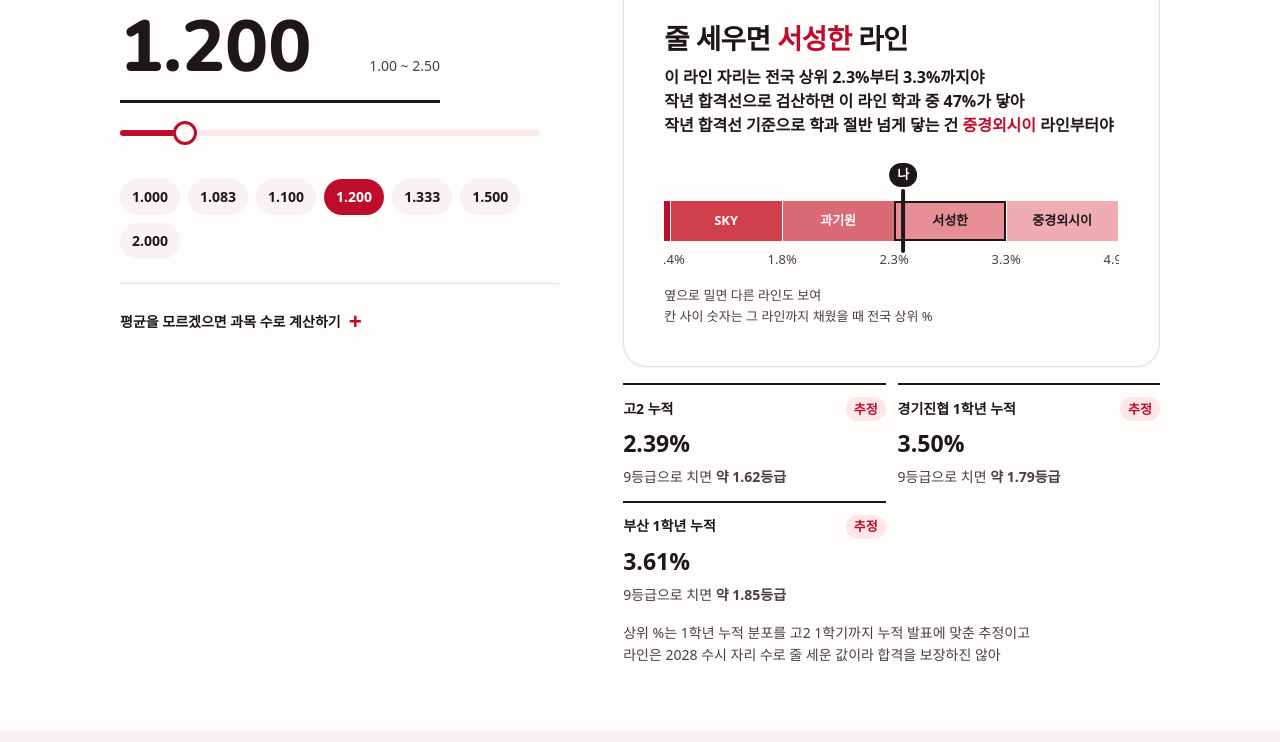
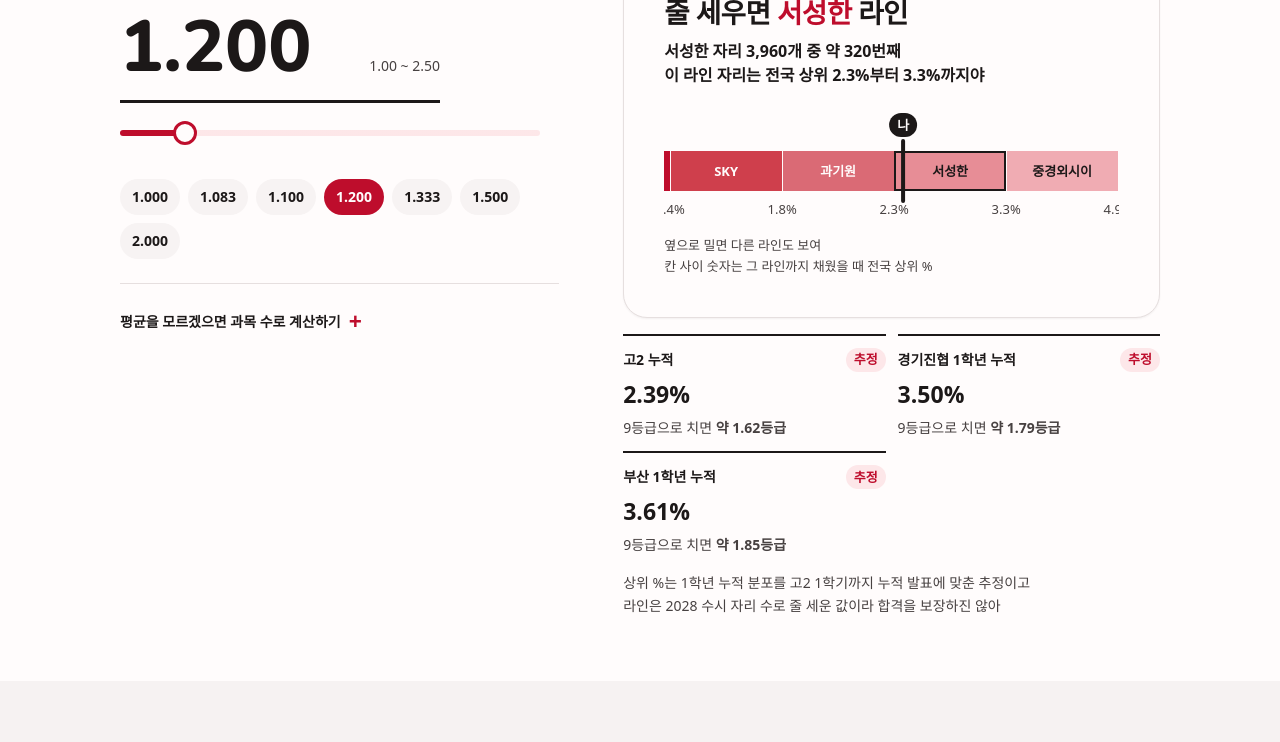
Before and after one commit to mimimnjn/5grade-metacognition, a plain HTML site: page index.html in a window 1280 px wide. Shown: the part 322-1064 px from the top of the page. Drawn offline with nearby package versions, Linux system fonts and the light colour scheme; a web font is replaced by a local one.

Commit message:
Show seat-queue position instead of cut checks in the result
Drop the 9-grade conversion and last-year cut lines from the headline result
and show where the national rank falls inside the line's seats.

Co-Authored-By: Claude Opus 5.5 <noreply@anthropic.com>
Claude-Session: https://claude.ai/code/session_01DLg1cystLirrZB3f4dp3sV

```diff
--- a/index.html
+++ b/index.html
@@ -367,8 +367,7 @@ footer { padding-block: var(--space-lg) var(--space-2xl); border-top: var(--rule
     <ul class="notes">
       <li>목표를 잡는 데 쓰는 도구야<br>실제 지원은 학교 선생님 상담이랑 어디가 입결로 꼭 다시 확인해</li>
       <li>결과 칸은 내 상위 %로 전국 등수를 내고 각 대학 2028 전형계획의 수시 학생부교과 학생부종합 자리를 위에서부터 채워서 라인을 정해<br>정시 논술 실기 자리는 내신 줄이 아니라서 뺐어</li>
-      <li>검산 줄은 내 상위 %를 같은 상위 %의 9등급제 선배 평균으로 바꿔서 어디가 2026 수시 입결의 학과별 50%컷과 비교한 비율이야</li>
-      <li>50%컷은 그 학과 합격자 가운데 학생의 내신이야<br>그보다 낮은 평균으로 붙은 학생도 절반은 있다는 뜻</li>
+      <li>상위 %는 발표된 숫자에 맞춘 추정이야<br>1.00과 2.0 이하는 고2 누적 발표값에 맞췄고 그 사이는 1학년 누적 분포 모양을 따라 채웠어</li>
       <li>기회균형 농어촌 특성화고처럼 지원 자격이 따로 있는 전형은 뺐고 지역인재 자리는 같은 학년 상위권이 채우니까 넣었어</li>
       <li>학종은 세특과 활동을 같이 보니까 같은 평균이라도 교과보다 범위가 넓어</li>
       <li>상위 %는 부산과 경기진협 협력교 자료로 만든 추정이라 전국 전체 표본은 아니야</li>
@@ -1181,7 +1180,7 @@ footer { padding-block: var(--space-lg) var(--space-2xl); border-top: var(--rule
       var p = main, g9 = g9of(p);
       tween(pctEl, p, 1);
       var r1 = ref.length ? ref.reduce(function (a, b) { return a + b; }, 0) / ref.length : null;
-      $('a-rank').textContent = '전국으로 치면 약 ' + fmtN(p / 100 * N) + '등' + (g9 != null ? ' · 9등급으로 치면 약 ' + g9.toFixed(2) : '') + (r1 != null && Math.abs(r1 - p) >= 0.1 ? '  (1학년 자료만 쓰면 ' + r1.toFixed(1) + '%)' : '');
+      $('a-rank').textContent = '전국으로 치면 약 ' + fmtN(p / 100 * N) + '등' + (r1 != null && Math.abs(r1 - p) >= 0.1 ? '  (1학년 자료만 쓰면 ' + r1.toFixed(1) + '%)' : '');
     }
 
     // 결과: 내 등수가 수시 학생부 자리를 위에서부터 채운 줄의 어디에 떨어지는지 (그림도 같은 LINES)
@@ -1191,13 +1190,11 @@ footer { padding-block: var(--space-lg) var(--space-2xl); border-top: var(--rule
     else txt = '줄 세우면 ' + red('표에 넣은 대학 다음') + ' 라인';
     if (li >= 0) {
       var L0 = LINES[li];
+      // 내 등수가 이 라인 자리 중 몇 번째인지 (앞 라인 자리를 다 채운 다음부터 셈)
+      var rank = p / 100 * N, from = L0.to - L0.n, k = Math.max(1, Math.round(rank - from));
+      sub.push(L0.name + ' 자리 ' + fmtN(L0.n) + '개 중 약 ' + fmtN(k) + '번째');
       sub.push('이 라인 자리는 전국 상위 ' + L0.p0.toFixed(1) + '%부터 ' + L0.p1.toFixed(1) + '%까지야');
-      var r = reach(L0.name, g9);
-      if (r != null) sub.push('작년 합격선으로 검산하면 이 라인 학과 중 ' + Math.round(r * 100) + '%가 닿아');
-      else sub.push('이 라인은 학과별 입결 자료가 아직 없어서 검산은 못 해');
-      // 작년 합격선 기준: 학과 절반 넘게 닿는 가장 위 라인
-      for (var bi = 0; bi < LINES.length; bi++) { var rb = reach(LINES[bi].name, g9); if (rb != null && rb >= 0.5) break; }
-      if (bi < LINES.length && bi !== li) sub.push('작년 합격선 기준으로 학과 절반 넘게 닿는 건 ' + red(LINES[bi].name) + ' 라인부터야');
+      if (L0.warn) sub.push('이 라인 자리 수에는 확정 안 된 추정치가 섞여 있어');
       if (L0.name === '거점국립대') sub.push('학과마다 수준이 넓게 퍼져 있어서 따로 묶은 라인이야');
     }
     if (sub.length) txt += '<span class="ans-sub">' + sub.join('<br>') + '</span>';
```
